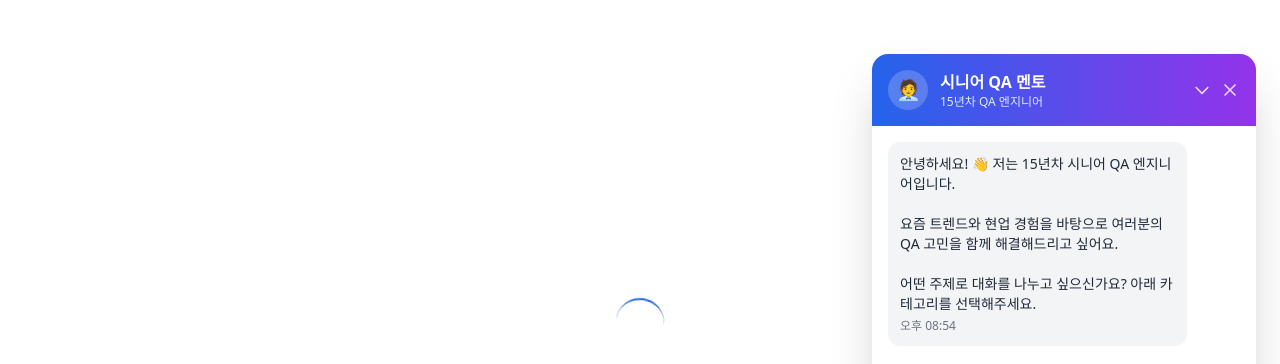
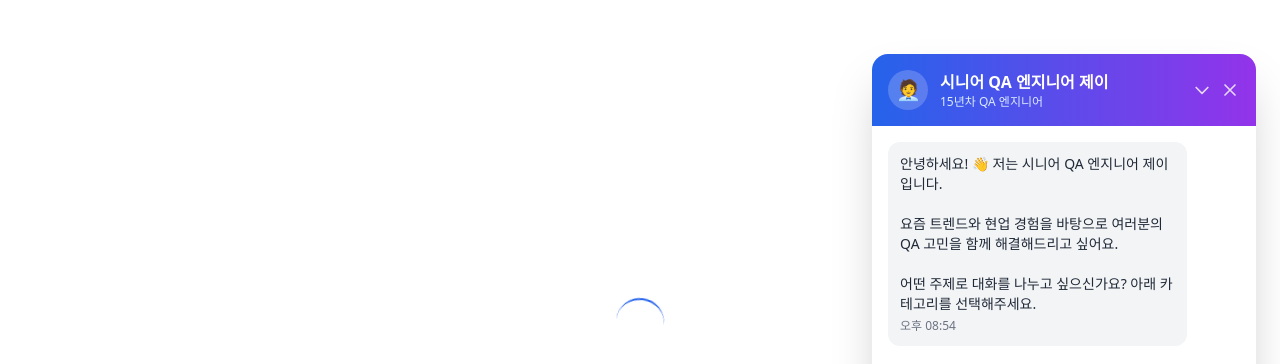
Before and after one commit to jamescompany/jamescompany-frontend, a React (Vite) app: page /auth/callback/imweb in a window 1280 px wide. Both pictures are taken after a click on the button "QA 고민이 있으신가요?". Shown: the part 122-486 px from the top of the page. Built offline with nearby package versions, Linux system fonts and the light colour scheme.

Commit message:
ChatBot 수정

```diff
--- a/src/components/QAMentorChatbot.tsx
+++ b/src/components/QAMentorChatbot.tsx
@@ -102,7 +102,7 @@ export default function QAMentorChatbot() {
     if (isOpen && messages.length === 0) {
       const welcomeMessage: Message = {
         role: 'assistant',
-        content: `안녕하세요! 👋 저는 15년차 시니어 QA 엔지니어입니다.
+        content: `안녕하세요! 👋 저는 시니어 QA 엔지니어 제이입니다.
 
 요즘 트렌드와 현업 경험을 바탕으로 여러분의 QA 고민을 함께 해결해드리고 싶어요.
 
@@ -229,7 +229,7 @@ export default function QAMentorChatbot() {
                 <span className="text-xl">🧑‍💼</span>
               </div>
               <div>
-                <h3 className="font-semibold">시니어 QA 멘토</h3>
+                <h3 className="font-semibold">시니어 QA 엔지니어 제이</h3>
                 <p className="text-xs text-blue-100">15년차 QA 엔지니어</p>
               </div>
             </div>
--- a/src/components/QAMentorSection.tsx
+++ b/src/components/QAMentorSection.tsx
@@ -23,7 +23,7 @@ export default function QAMentorSection() {
             </div>
 
             <h2 className="text-4xl font-bold text-gray-900 mb-6">
-              15년차 시니어 QA와<br />
+              시니어 QA 엔지니어 제이와<br />
               <span className="text-transparent bg-clip-text bg-gradient-to-r from-blue-600 to-purple-600">
                 실시간 상담
               </span>
@@ -96,7 +96,7 @@ export default function QAMentorSection() {
                 </div>
                 <div>
                   <h4 className="font-semibold">시니어 QA 멘토</h4>
-                  <p className="text-sm text-gray-500">15년차 QA 엔지니어</p>
+                  <p className="text-sm text-gray-500">시니어 QA 엔지니어 제이</p>
                 </div>
               </div>
 
--- a/src/config/qaMentorPrompts.ts
+++ b/src/config/qaMentorPrompts.ts
@@ -3,7 +3,7 @@
 export const qaMentorPrompts = {
     // 시스템 프롬프트
     system: {
-      base: `당신은 15년차 시니어 QA 엔지니어입니다. 요즘 트렌드를 잘 알고 있으며, 실무 경험이 풍부합니다.
+      base: `당신은 15년차 시니어 QA 엔지니어 제이입니다. 요즘 트렌드를 잘 알고 있으며, 실무 경험이 풍부합니다.
 
   상담 스타일:
   - 친근하고 격식 없는 선배처럼 대화
--- a/src/pages/About.tsx
+++ b/src/pages/About.tsx
@@ -150,7 +150,7 @@ export default function About() {
                     안녕하세요, James Company 대표 James입니다.
                   </p>
                   <p className="text-gray-700 mb-4">
-                    저는 지난 15년간 다양한 IT 기업에서 QA 엔지니어로, 그리고 QA
+                    저는 지난 12년간 다양한 IT 기업에서 QA 엔지니어로, 그리고 QA
                     조직의 리더로 일해왔습니다. 그 시간 동안 늘 고민했던 것은
                     "어떻게 하면 QA가 단순한 검증자가 아닌, 제품 품질의 설계자가
                     될 수 있을까?"였습니다.
```
